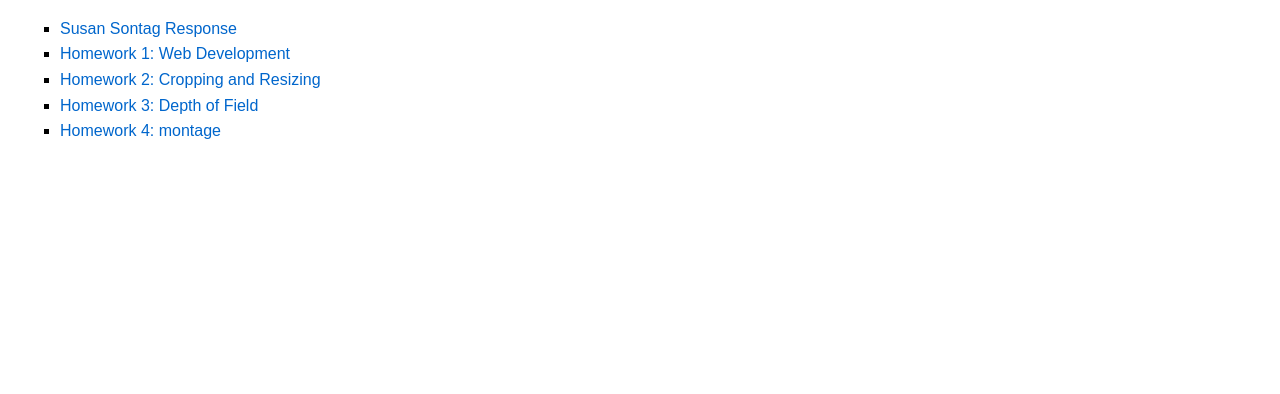
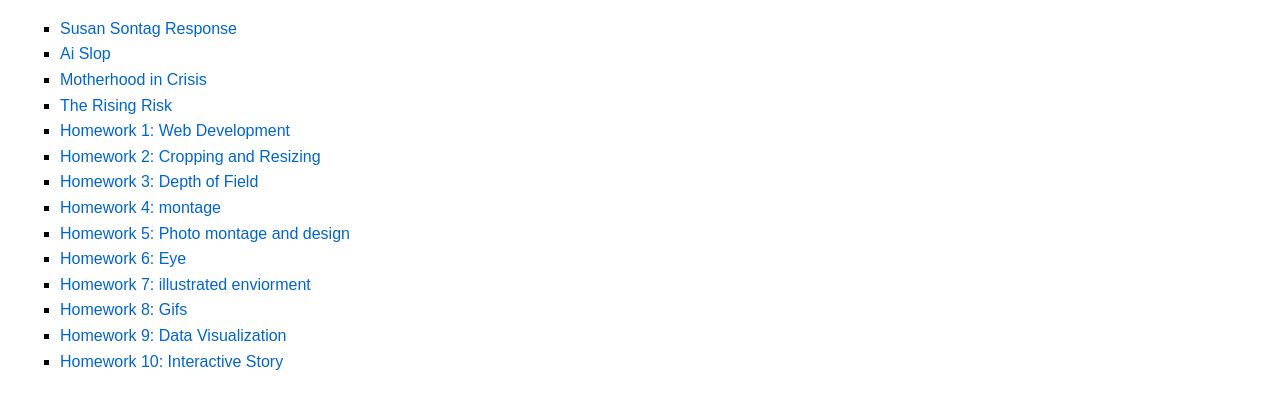
Before and after one commit to dsutton6/Dylanwebsite, a plain HTML site: page index.html in a window 1280 px wide. Shown: the part 408-802 px from the top of the page. Drawn offline with Linux system fonts and the light colour scheme.

Commit message:
Add homework assignments to index.html

```diff
--- a/index.html
+++ b/index.html
@@ -43,12 +43,27 @@
   <h3>Homework Assignments</h3>
   <ul>
     <li><a href="sontag.html">Susan Sontag Response</a></li>
+    <li><a href="sontag.html">Ai Slop</a></li>
+    <li><a href="sontag.html">Motherhood in Crisis</a></li>
+    <li><a href="sontag.html">The Rising Risk</a></li>
     <li><a href="hw1.html">Homework 1: Web Development</a></li>
     <li><a href="hw2.html">Homework 2: Cropping and Resizing</a></li>
     <li><a href="hw3.html">Homework 3: Depth of Field</a></li>
     <li><a href="hw4.html">Homework 4: montage</a></li>
+    <li><a href="hw4.html">Homework 5: Photo montage and design</a></li>
+    <li><a href="hw4.html">Homework 6: Eye</a></li>
+    <li><a href="hw4.html">Homework 7: illustrated enviorment</a></li>
+    <li><a href="hw4.html">Homework 8: Gifs</a></li>
+    <li><a href="hw4.html">Homework 9: Data Visualization</a></li>
+    <li><a href="hw4.html">Homework 10: Interactive Story</a></li>
+  </ul>
 
-  </ul>
+
+
+
+
+
+
 
 </body>
 </html>
```
